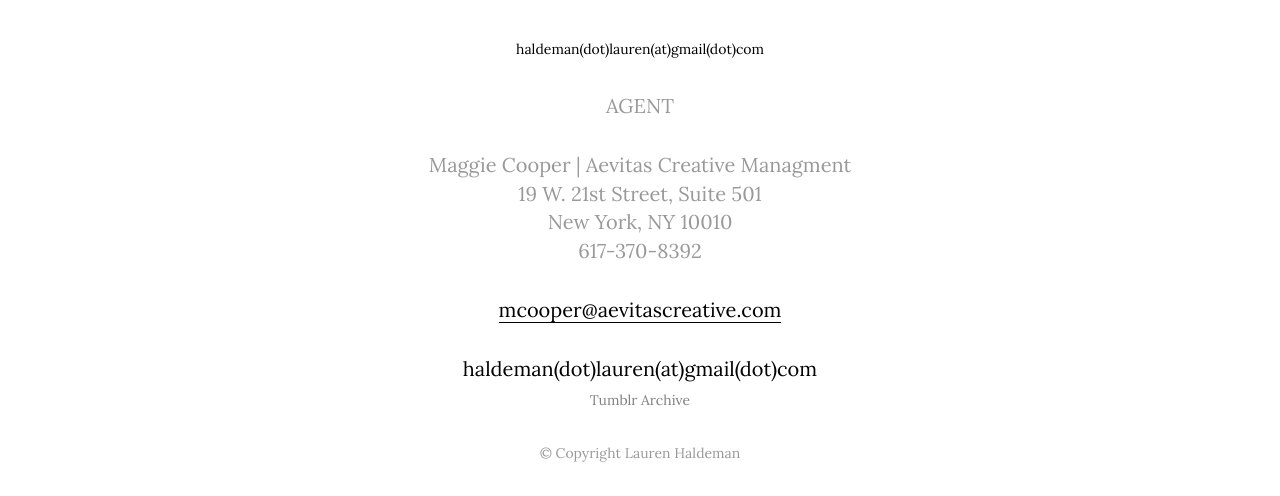
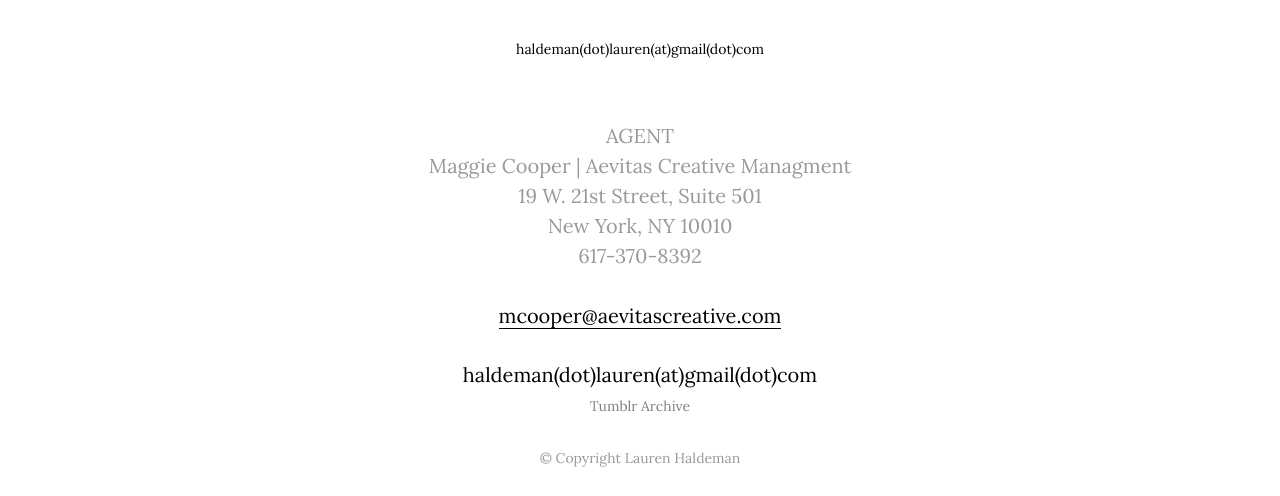
Before and after one commit to laurenhaldeman/laurenhaldeman.github.io, a Jekyll site: the page built from calenday-is-a-book.html, in a window 1280 px wide. Shown: the part 1394-1890 px from the top of the page. Built offline with Jekyll 4.4.1, drawn with Linux system fonts in a browser that asks for light colours; nearby versions of some CDN libraries; some web fonts are replaced; comment, search, counter and statistics services are not loaded.

Commit message:
Update footer.html

```diff
--- a/_includes/footer.html
+++ b/_includes/footer.html
@@ -81,9 +81,8 @@
 <!--<a style="font-size: 14px;" href="https://www.patreon.com/laurenhaldeman">Help Support My Work</a><p>-->
   </ul>
 
-<a style="font-size: 14px;" href="mailto:haldeman.lauren@gmail.com">haldeman(dot)lauren(at)gmail(dot)com</a><br>
-<p>AGENT</p>
-
+<a style="font-size: 14px;" href="mailto:haldeman.lauren@gmail.com">haldeman(dot)lauren(at)gmail(dot)com</a><p>
+<br>AGENT</br>
 Maggie Cooper | Aevitas Creative Managment<br>
 19 W. 21st Street, Suite 501<br>
 New York, NY 10010<br>
```
